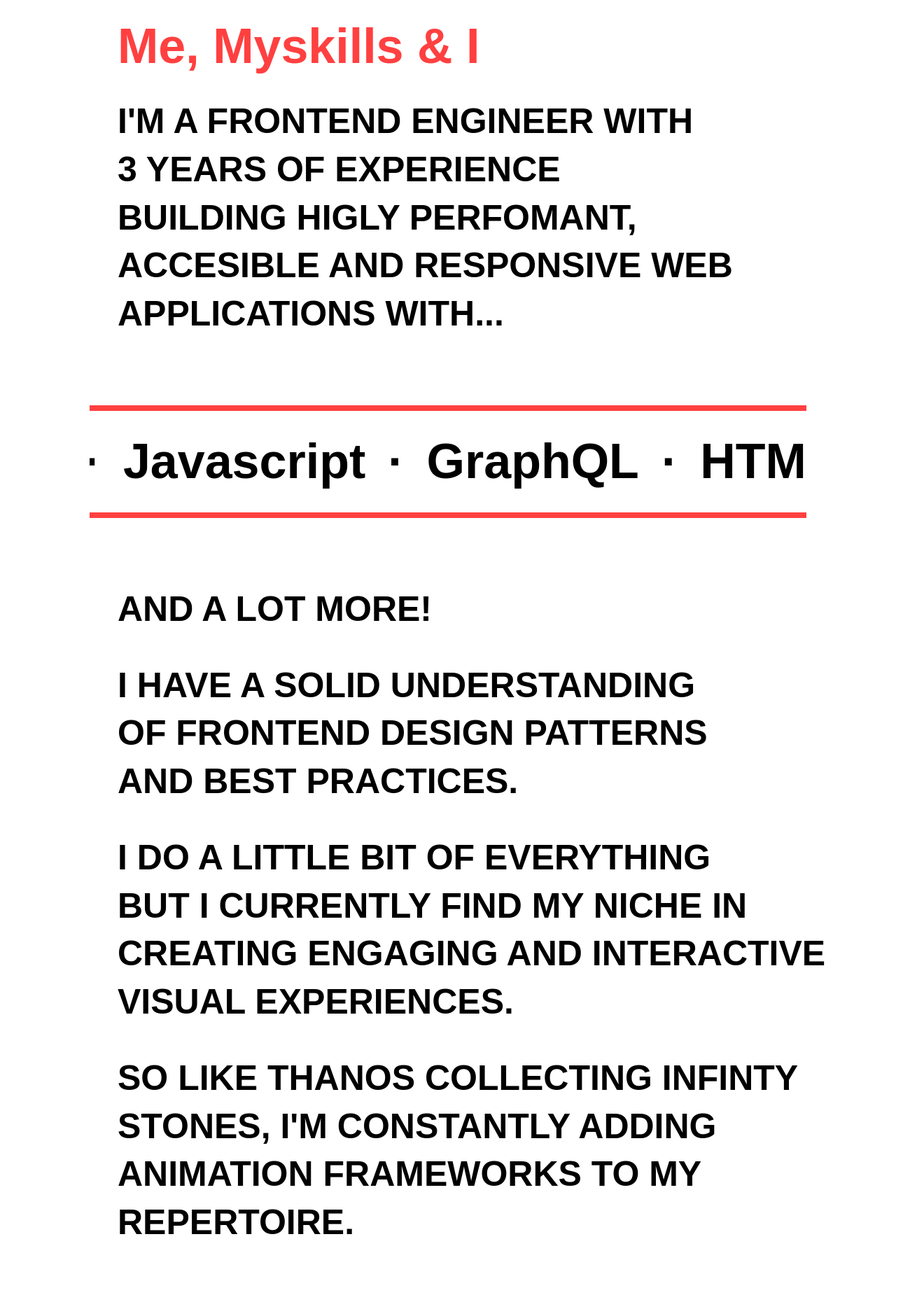
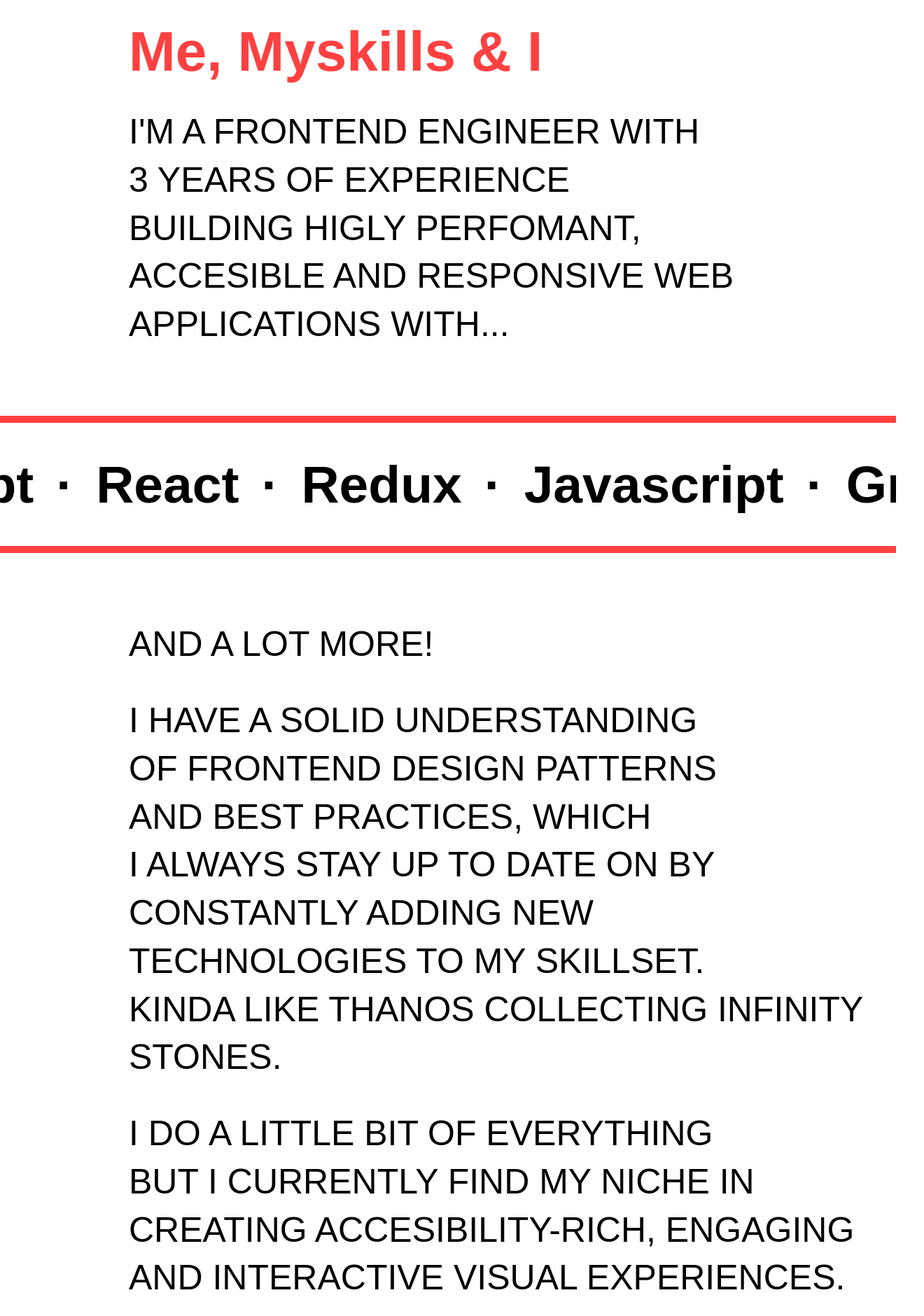
Before and after one commit to Yourgotopyromaniac/Portfolio-V2, a Next.js app in the folder portfolio-v2/: page /portfolio/About in a window 1280 px wide. Shown: the part 146-2026 px from the top of the page at 70% size, 1320 px wide, since content can reach past the window. Built offline with nearby package versions, Linux system fonts and the light colour scheme.

Commit message:
adjustments about

```diff
--- a/portfolio-v2/src/components/dynamic/HeroMainTag.jsx
+++ b/portfolio-v2/src/components/dynamic/HeroMainTag.jsx
@@ -1,6 +1,6 @@
 import { useState, useEffect } from 'react'
 import { motion } from 'framer-motion'
-import { useSelector } from "react-redux";
+import TagTextMask from '../masks/TagTextMask'
 
 const HeroMainTag = () => {
 
@@ -9,7 +9,7 @@ const HeroMainTag = () => {
   const order = [0, 1, 2, 3, 4];
   let tagDelay;
   let tagInterval;
-  const isDark = useSelector((state) => state.theme.isDark);
+
 
 
   useEffect(() => {
@@ -37,46 +37,14 @@ const HeroMainTag = () => {
   return (
     <div className='relative'>
       <div className='absolute z-10 left-0 top-0 grid grid-cols-4 gap-0 w-full h-full'>
-        <motion.div
-          animate={{ opacity: [0, 1, 1, 0] }}
-          transition={{ duration: 2, times: [0, 0, 1, 1], repeat: Infinity, repeatDelay: 1, delay: 8 }}
-          className={`${isDark ? 'bg-[#090909]' : 'bg-[#e4e4e4]'}`}>
-        </motion.div>
-        <motion.div
-          animate={{ opacity: [0, 1, 1, 0] }}
-          transition={{ duration: 2, times: [0, 0, 1, 1], repeat: Infinity, repeatDelay: 1, delay: 8.3 }}
-          className={`${isDark ? 'bg-[#090909]' : 'bg-[#e4e4e4]'}`}>
-        </motion.div>
-        <motion.div
-          animate={{ opacity: [0, 1, 1, 0] }}
-          transition={{ duration: 2, times: [0, 0, 1, 1], repeat: Infinity, repeatDelay: 1, delay: 8.7 }}
-          className={`${isDark ? 'bg-[#090909]' : 'bg-[#e4e4e4]'}`}>
-        </motion.div>
-        <motion.div
-          animate={{ opacity: [0, 1, 1, 0] }}
-          transition={{ duration: 2, times: [0, 0, 1, 1], repeat: Infinity, repeatDelay: 1, delay: 8.1 }}
-          className={`${isDark ? 'bg-[#090909]' : 'bg-[#e4e4e4]'}`}>
-        </motion.div>
-        <motion.div
-          animate={{ opacity: [0, 1, 1, 0] }}
-          transition={{ duration: 2, times: [0, 0, 1, 1], repeat: Infinity, repeatDelay: 1, delay: 8.4 }}
-          className={`${isDark ? 'bg-[#090909]' : 'bg-[#e4e4e4]'}`}>
-        </motion.div>
-        <motion.div
-          animate={{ opacity: [0, 1, 1, 0] }}
-          transition={{ duration: 2, times: [0, 0, 1, 1], repeat: Infinity, repeatDelay: 1, delay: 8.2 }}
-          className={`${isDark ? 'bg-[#090909]' : 'bg-[#e4e4e4]'}`}>
-        </motion.div>
-        <motion.div
-          animate={{ opacity: [0, 1, 1, 0] }}
-          transition={{ duration: 2, times: [0, 0, 1, 1], repeat: Infinity, repeatDelay: 1, delay: 8.5 }}
-          className={`${isDark ? 'bg-[#090909]' : 'bg-[#e4e4e4]'}`}>
-        </motion.div>
-        <motion.div
-          animate={{ opacity: [0, 1, 1, 0] }}
-          transition={{ duration: 2, times: [0, 0, 1, 1], repeat: Infinity, repeatDelay: 1, delay: 8.6 }}
-          className={`${isDark ? 'bg-[#090909]' : 'bg-[#e4e4e4]'}`}>
-        </motion.div>
+      <TagTextMask delay={8}/>
+      <TagTextMask delay={8.3}/>
+      <TagTextMask delay={8.7}/>
+      <TagTextMask delay={8.1}/>
+      <TagTextMask delay={8.4}/>
+      <TagTextMask delay={8.2}/>
+      <TagTextMask delay={8.5}/>
+      <TagTextMask delay={8.6}/>
       </div>
       <motion.h1 className='text-[#ff4040]'>{tagText}</motion.h1>
     </div>
--- /dev/null
+++ b/portfolio-v2/src/components/masks/ScrollTextMask.jsx
@@ -0,0 +1,12 @@
+import React from 'react'
+import { motion } from 'framer-motion'
+import { useSelector } from 'react-redux';
+
+const ScrollTextMask = () => {
+  const isDark = useSelector((state) => state.theme.isDark);
+  return (
+    <motion.div initial={{ width: '100%' }} whileInView={{ width: 0 }} transition={{ duration: 1 }} viewport={{ once: true}} className={`absolute h-full top-0 right-0 ${isDark ? 'bg-[#090909]' : 'bg-[#e6e6e6]'}`}></motion.div>
+  )
+}
+
+export default ScrollTextMask
--- /dev/null
+++ b/portfolio-v2/src/components/masks/TagTextMask.jsx
@@ -0,0 +1,19 @@
+import React from 'react'
+import { motion } from 'framer-motion'
+import { useSelector } from 'react-redux'
+
+
+const TagTextMask = ({delay}) => {
+
+    const isDark = useSelector((state) => state.theme.isDark);
+
+    return (
+        <motion.div
+            animate={{ opacity: [0, 1, 1, 0] }}
+            transition={{ duration: 2, times: [0, 0, 1, 1], repeat: Infinity, repeatDelay: 1, delay: delay }}
+            className={`w-full h-full ${isDark ? 'bg-[#090909]' : 'bg-[#e4e4e4]'}`}>
+        </motion.div>
+    )
+}
+
+export default TagTextMask
--- a/portfolio-v2/src/components/text/HeroMainText.jsx
+++ b/portfolio-v2/src/components/text/HeroMainText.jsx
@@ -7,7 +7,7 @@ const HeroMainText = () => {
   const isDark = useSelector((state) => state.theme.isDark);
 
   return (
-    <div className='text-[90px] flex flex-col items-start md:items-center justify-center h-full leading-tight gap-0 md:text-[140px] w-[80%] font-bebas font-extrabold text-start md:text-center z-[8]'>
+    <div className='text-[70px] flex flex-col items-start md:items-center justify-center h-full leading-tight gap-0 md:text-[140px] w-[80%] font-bebas font-extrabold text-start md:text-center z-[8]'>
       <div className='relative flex' >
         <motion.div
           initial={{ width: '100%' }}
@@ -31,7 +31,7 @@ const HeroMainText = () => {
           transition={{ duration: 0.8, delay: 7.2, ease: easeInOut }}
           layout
           className={`absolute w-full h-full origin-top self-end ${isDark? 'bg-[#090909]' : 'bg-[#e6e6e6]'}`}></motion.div>
-        <div className='flex gap-4'><h1 className='ml-2'>and I build</h1> </div></div>
+        <div className='flex gap-4'><h1>and I build</h1> </div></div>
 
       <div className='relative flex h-1/4' >
         <HeroMainTag /></div>
--- a/portfolio-v2/src/pages/portfolio/About.jsx
+++ b/portfolio-v2/src/pages/portfolio/About.jsx
@@ -1,8 +1,7 @@
 import React from 'react'
 import { useState } from 'react';
 import Image from 'next/image';
-import { useSelector } from 'react-redux';
-import { motion } from 'framer-motion'
+import ScrollTextMask from '@/components/masks/ScrollTextMask';
 import Marquee from 'react-fast-marquee';
 import '@fontsource-variable/space-grotesk'
 import thanos from '@/assets/thanos.gif'
@@ -11,7 +10,7 @@ import thanos from '@/assets/thanos.gif'
 
 const About = () => {
 
-  const isDark = useSelector((state) => state.theme.isDark);
+
   const [isHovered, setIsHovered] = useState(false);
 
   const HandleHover = () => {
@@ -21,30 +20,32 @@ const About = () => {
 
   return (
     <div className='w-full py-40 flex flex-col justify-center items-center'>
-      <div className='w-[80%] md:ml-20 flex flex-col justify-center items-start text-start'>
-        <h1 className='font-bebas text-[50px] md:text-[70px] mb-5 text-[#ff4040] font-semibold'>Me, Myskills & I</h1>
-        <div className='flex flex-col w-[100%] md:w-[100%] uppercase leading-snug font-space font-semibold text-[30px] md:text-[50px]'>
+      <div className='w-[90%] md:w-[100%] md:pl-36 md:ml-20 flex flex-col justify-center items-start text-start'>
+        <h1 className='font-bebas text-[50px] md:text-[80px] mb-5 text-[#ff4040] font-semibold'>Me, Myskills & I</h1>
+        <div className='flex flex-col w-[100%] md:w-[100%] uppercase leading-snug font-space font-medium text-[30px] md:text-[50px]'>
           <div className='relative'>I&#39;m a frontend engineer with
-            <motion.div initial={{ width: '100%' }} whileInView={{ width: 0 }} transition={{ duration: 1 }} viewport={{ once: true }} className={`absolute h-full top-0 right-0 ${isDark ? 'bg-[rgba(9,9,9,0.95)]' : 'bg-[rgba(230,230,230,0.95)]'}`}></motion.div>
+            <ScrollTextMask />
           </div>
           <div className='relative'>3 years of experience
-            <motion.div initial={{ width: '100%' }} whileInView={{ width: 0 }} transition={{ duration: 1 }} viewport={{ once: true }} className={`absolute h-full top-0 right-0 ${isDark ? 'bg-[rgba(9,9,9,0.95)]' : 'bg-[rgba(230,230,230,0.95)]'}`}></motion.div>
+            <ScrollTextMask />
           </div>
           <div className='relative'>building higly perfomant,
-            <motion.div initial={{ width: '100%' }} whileInView={{ width: 0 }} transition={{ duration: 1 }} viewport={{ once: true }} className={`absolute h-full top-0 right-0 ${isDark ? 'bg-[rgba(9,9,9,0.95)]' : 'bg-[rgba(230,230,230,0.95)]'}`}></motion.div>
+            <ScrollTextMask />
           </div>
           <div className='relative'> accesible and responsive web
-            <motion.div initial={{ width: '100%' }} whileInView={{ width: 0 }} transition={{ duration: 1 }} viewport={{ once: true }} className={`absolute h-full top-0 right-0 ${isDark ? 'bg-[rgba(9,9,9,0.95)]' : 'bg-[rgba(230,230,230,0.95)]'}`}></motion.div>
+            <ScrollTextMask />
           </div>
           <div className='relative'>applications with...
-            <motion.div initial={{ width: '100%' }} whileInView={{ width: 0 }} transition={{ duration: 1 }} viewport={{ once: true }} className={`absolute h-full top-0 right-0 ${isDark ? 'bg-[rgba(9,9,9,0.95)]' : 'bg-[rgba(230,230,230,0.95)]'}`}></motion.div>
+            <ScrollTextMask />
           </div>
         </div>
       </div>
 
-      <div className='w-[80%] my-24 border-t-[8px] border-b-[8px] border-[#ff4040]'>
-        <Marquee className='font-bebas font-bold text-[40px] md:text-[70px] p-5' speed={150} pauseOnClick play>
+      <div className='w-[100%] my-24 border-t-[10px] border-b-[10px] border-[#ff4040]'>
+        <Marquee className='font-bebas font-bold text-[45px] md:text-[75px] p-8' speed={120} pauseOnClick play>
           <div className='mr-8'>NextJS</div>
+          <div className='mr-8'>·</div>
+          <div className='mr-8'>Typescript</div>
           <div className='mr-8'>·</div>
           <div className='mr-8'>React</div>
           <div className='mr-8'>·</div>
@@ -69,50 +70,59 @@ const About = () => {
         </Marquee>
       </div>
 
-      <div className='w-[80%] md:ml-20 flex flex-col justify-center items-start text-start'>
-        <div className='flex flex-col w-[100%] md:w-[100%] uppercase leading-snug font-space font-semibold text-[30px] md:text-[50px]'>
+      <div className='w-[90%] md:w-[100%] md:pl-36 md:ml-20 flex flex-col justify-center items-start text-start'>
+        <div className='flex flex-col w-[100%] md:w-[100%] uppercase leading-snug font-space font-medium text-[30px] md:text-[50px]'>
           <div className='relative'>and a lot more!
-            <motion.div initial={{ width: '100%' }} whileInView={{ width: 0 }} transition={{ duration: 1 }} viewport={{ once: true }} className={`absolute h-full top-0 right-0 ${isDark ? 'bg-[rgba(9,9,9,0.95)]' : 'bg-[rgba(230,230,230,0.95)]'}`}></motion.div>
+            <ScrollTextMask />
           </div>
           <div className='relative mt-10'> I have a solid understanding
-            <motion.div initial={{ width: '100%' }} whileInView={{ width: 0 }} transition={{ duration: 1 }} viewport={{ once: true }} className={`absolute h-full top-0 right-0 ${isDark ? 'bg-[rgba(9,9,9,0.95)]' : 'bg-[rgba(230,230,230,0.95)]'}`}></motion.div>
+            <ScrollTextMask />
           </div>
           <div className='relative'>of frontend design patterns
-            <motion.div initial={{ width: '100%' }} whileInView={{ width: 0 }} transition={{ duration: 1 }} viewport={{ once: true }} className={`absolute h-full top-0 right-0 ${isDark ? 'bg-[rgba(9,9,9,0.95)]' : 'bg-[rgba(230,230,230,0.95)]'}`}></motion.div>
+            <ScrollTextMask />
           </div>
-          <div className='relative'>and best practices.
-            <motion.div initial={{ width: '100%' }} whileInView={{ width: 0 }} transition={{ duration: 1 }} viewport={{ once: true }} className={`absolute h-full top-0 right-0 ${isDark ? 'bg-[rgba(9,9,9,0.95)]' : 'bg-[rgba(230,230,230,0.95)]'}`}></motion.div>
-          </div>
-          <div className='relative mt-10'>I do a little bit of everything
-            <motion.div initial={{ width: '100%' }} whileInView={{ width: 0 }} transition={{ duration: 1 }} viewport={{ once: true }} className={`absolute h-full top-0 right-0 ${isDark ? 'bg-[rgba(9,9,9,0.95)]' : 'bg-[rgba(230,230,230,0.95)]'}`}></motion.div>
+          <div className='relative'>and best practices, which
+            <ScrollTextMask />
           </div>
 
-          <div className='relative'>but I currently find my niche in
-            <motion.div initial={{ width: '100%' }} whileInView={{ width: 0 }} transition={{ duration: 1 }} viewport={{ once: true }} className={`absolute h-full top-0 right-0 ${isDark ? 'bg-[rgba(9,9,9,0.95)]' : 'bg-[rgba(230,230,230,0.95)]'}`}></motion.div>
+          <div className='relative'>I always stay up to date on by
+            <ScrollTextMask />
           </div>
 
-          <div className='relative'> creating engaging and interactive visual experiences.
-            <motion.div initial={{ width: '100%' }} whileInView={{ width: 0 }} transition={{ duration: 1 }} viewport={{ once: true }} className={`absolute h-full top-0 right-0 ${isDark ? 'bg-[rgba(9,9,9,0.95)]' : 'bg-[rgba(230,230,230,0.95)]'}`}></motion.div>
+          <div className='relative'>constantly adding new
+            <ScrollTextMask />
           </div>
 
-          <div  onMouseOver={HandleHover} onMouseLeave={HandleHover}  className='relative mt-10'>so like Thanos collecting infinty
-            <motion.div initial={{ width: '100%' }} whileInView={{ width: 0 }} transition={{ duration: 1 }} viewport={{ once: true }} className={`absolute h-full top-0 right-0 ${isDark ? 'bg-[rgba(9,9,9,0.95)]' : 'bg-[rgba(230,230,230,0.95)]'}`}></motion.div>
+          <div className='relative'>technologies to my skillset.
+            <ScrollTextMask />
+          </div>
+
+          <div onMouseOver={HandleHover} onMouseLeave={HandleHover} className='relative'>kinda like thanos collecting infinity stones.
+            <ScrollTextMask />
             {isHovered && (
               <Image src={thanos}
                 width={200}
-                height={150}
                 alt='loop'
                 className='absolute bottom-[100%] right-96 rotate-12 z-10'
               />
             )}
           </div>
 
-          <div className='relative'>stones, I&#39;m constantly adding
-            <motion.div initial={{ width: '100%' }} whileInView={{ width: 0 }} transition={{ duration: 1 }} viewport={{ once: true }} className={`absolute h-full top-0 right-0 ${isDark ? 'bg-[rgba(9,9,9,0.95)]' : 'bg-[rgba(230,230,230,0.95)]'}`}></motion.div>
+
+          <div className='relative mt-10'>I do a little bit of everything
+            <ScrollTextMask />
           </div>
 
-          <div className='relative'>animation frameworks to my repertoire.
-            <motion.div initial={{ width: '100%' }} whileInView={{ width: 0 }} transition={{ duration: 1 }} viewport={{ once: true }} className={`absolute h-full top-0 right-0 ${isDark ? 'bg-[rgba(9,9,9,0.95)]' : 'bg-[rgba(230,230,230,0.95)]'}`}></motion.div>
+          <div className='relative'>but I currently find my niche in
+            <ScrollTextMask />
+          </div>
+
+          <div className='relative'> creating accesibility-rich, engaging
+            <ScrollTextMask />
+          </div>
+
+          <div className='relative'>and interactive visual experiences.
+            <ScrollTextMask />
           </div>
         </div>
       </div>
```
Also changed, not shown: 1 other file (tests, documents, lock files or other folders).
